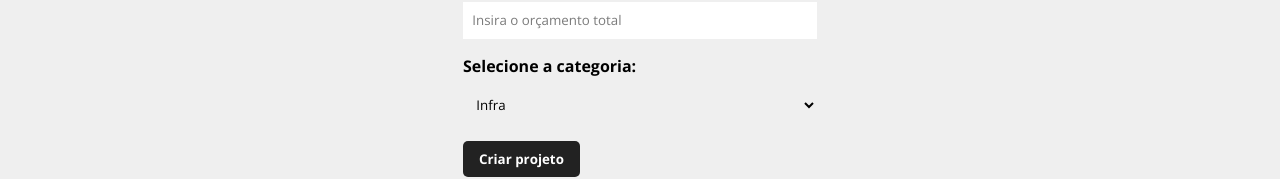
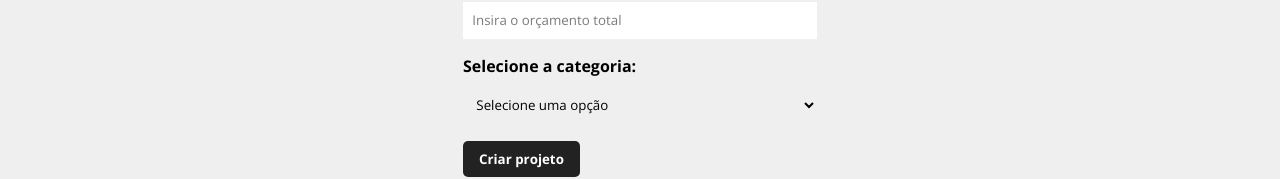
Before and after one commit to qtigerq/Costs, a React (Create React App) app: page /newproject in a window 1280 px wide. Shown: the part 398-577 px from the top of the page. Built offline with nearby package versions, Linux system fonts and the light colour scheme; data requests are answered from the project's data file.

Commit message:
Aula complicada, mas ficou tudo funcionando

```diff
--- a/db.json
+++ b/db.json
@@ -1,5 +1,7 @@
 {
-    "projects": [],
+  "projects": [
+
+  ],
   "categories": [
     {
       "id": 1,
--- a/src/components/form/Input.js
+++ b/src/components/form/Input.js
@@ -1,6 +1,6 @@
 import styles from './Input.module.css'
 
-const Input = ({type, text, name, placeholder, handleOnGhange, value}) => {
+const Input = ({type, text, name, placeholder, handleOnChange, value}) => {
     return (
         <div className={styles.form_control}>
             <label htmlFor={name}>{text}:</label>
@@ -9,7 +9,7 @@ const Input = ({type, text, name, placeholder, handleOnGhange, value}) => {
                 name={name}
                 id={name}
                 placeholder={placeholder}
-                onChange={handleOnGhange}
+                onChange={handleOnChange}
                 value={value}
             />
         </div>
--- a/src/components/form/Select.js
+++ b/src/components/form/Select.js
@@ -1,11 +1,16 @@
 import styles from './Select.module.css'
 
-const Select = ({text, name, options, handleOnGhange, value}) => {
+const Select = ({ text, name, options, handleOnChange, value }) => {
     return (
         <div className={styles.form_control}>
             <label htmlFor={name}>{text}:</label>
-            <select name={name} id={name}>
-                <option disabled>Selecione uma opção</option>
+            <select
+                name={name}
+                id={name}
+                onChange={handleOnChange}
+                value={value || ''}                                             //value no caso do Select for chamado pela tela de edição
+            >
+                <option>Selecione uma opção</option>
                 {options.map((option) => (                                      //Imprimir as categorias do db.json dentro das options do Select
                     <option value={option.id} key={option.id}>
                         {option.name}
--- a/src/components/pages/NewProject.js
+++ b/src/components/pages/NewProject.js
@@ -1,12 +1,42 @@
+import { useNavigate } from 'react-router-dom'                                       //permite redirecionar o usuário (quando der um Post por exemplo)
+
 import ProjetoForm from '../project/ProjectForm'
+
 import styles from './NewProject.module.css'
 
 const NewProject = () => {
+
+    const history = useNavigate();
+
+    const createPost = (project) => {                                   //Metodo para postar dados no BD
+
+        //Inicializando atributos
+        //Se tivesse um backend real, isso seria feito lá.
+        project.cos = 0
+        project.services = []
+
+        fetch('http://localhost:5000/projects', {                       //3. ...nesta rota.
+            method: 'POST',                                             //2. ...pelo método POST...
+            headers: {
+                'Content-Type': 'application/json',                         //Vai se comunicar com JSON
+            },
+            body: JSON.stringify(project),                              //1. Vai mandar os dados do projeto como string...
+        })
+        .then((resp) => resp.json())                                        //Recebe uma resposta e transforma ela em JSON
+        .then((data) => {                                                   //
+            console.log(data)
+            history('/projects', {message: 'Projeto criado com sucesso!'})           //redirecionamento com mensagem
+        })
+        .catch(err => console.log(err))                                     //Recebe um possível erro que der no servidor
+    }
+
+
+
     return (
         <div className={styles.newproject_container}>
             <h1>Criar Projeto</h1>
             <p>Crie seu projeto para poder adicionar os serviços.</p>
-            <ProjetoForm buttonText='Criar projeto'/>
+            <ProjetoForm handleSubmit={createPost} buttonText='Criar projeto'/>                      {/*Com handleSubmit=createPost, quando chamar o formulario vai dizer pra ele que está criando um novo projeto e não editando um existente, chamando a funcao CreatePost*/}
         </div>
     )
 }
--- a/src/components/project/ProjectForm.js
+++ b/src/components/project/ProjectForm.js
@@ -6,9 +6,10 @@ import SubmitButton from '../form/SubmitButton'
 
 import styles from './ProjectForm.module.css'
 
-const ProjectForm = ({buttonText}) => {
+const ProjectForm = ({ handleSubmit, buttonText, projectData }) => {      //handleSubmit vai dizer se é um novo projeto ou um ja existente. ProjectData vai trazer os dados do projeto, caso o formulario seja chamado na tela de edição (ja existente)
 
     const [categories, setCategories] = useState([]);                   //Inicia como arrays vazios, esperando a resposta da API
+    const [project, setProject] = useState([projectData || {}])         //Se o formulario for chamado da tela de edicao, ele vai vir com os dados de ProjectData, senao, vem vazio
 
     useEffect(() => {                                                   //Vai renderizar os dados apenas uma vez, quando for necessário (Sem isso, o React fica renderizando o tempo todo buscando alterações nos dados)
         fetch('http://localhost:5000/categories', {                     //Request para a pseudo-API na url /categorias
@@ -24,12 +25,51 @@ const ProjectForm = ({buttonText}) => {
             .catch((err) => console.log(err))
     }, [])                                                              //Valor inicial de espera: options vazias
 
+    const submit = (event) => {
+        event.preventDefault()                                          //Nao deixa o formulario ser executado como Page Reload.
+        handleSubmit(project)                                           //Executa o método que for passado pela PROP e passa o project que ta cadastrado no form como argumento
+    }
+
+    const handleChange = (event) => {                                           //Funciona com qualquer formulário que tenha um input digitável
+        setProject({ ...project, [event.target.name]: event.target.value })      // ...project=Pegar todos os dados do project até então (state); event.target.name (o nome do INPUT, independente do INPUT preenchido) vai receber event.target.value.
+        console.log(project)
+    }
+
+    const handleCategory = (event) => {                                 //Essa estrutura seria mais pra trabalhar com MongoDB, não com banco relacional (SQL)
+        setProject({
+            ...project, category: {
+                id: event.target.value,
+                name: event.target.options[event.target.selectedIndex].text,             //A partir de event.target.selectedIndex acessamos o item selecionado no evento select (pelo index)
+            }
+        })
+    }
+
     return (
-        <form className={styles.form}>
-            <Input type='text' text='Nome do Projeto' name='nome' placeholder='Insira o nome do projeto'/>
-            <Input type='number' text='Orçamento total' name='budget' placeholder='Insira o orçamento total'/>
-            <Select name='category_id' text='Selecione a categoria' options={categories}/>
-            <SubmitButton text={buttonText}/>
+        <form onSubmit={submit} className={styles.form}>
+            <Input
+                type='text'
+                text='Nome do Projeto'
+                name='name'
+                placeholder='Insira o nome do projeto'
+                handleOnChange={handleChange}
+                value={project.name ? project.name : ''}
+            />
+            <Input
+                type='number'
+                text='Orçamento total'
+                name='budget'
+                placeholder='Insira o orçamento total'
+                handleOnChange={handleChange}
+                value={project.budget ? project.budget : ''}
+            />
+            <Select
+                name='category_id'
+                text='Selecione a categoria'
+                options={categories}
+                handleOnChange={handleCategory}
+                value={project.category ? project.category.id : ''}                     //Se a categoria tiver preenchida, passa o ID dela, senão, passa vazio (para diferenciar edição ou criação)
+            />
+            <SubmitButton text={buttonText} />
         </form>
     )
 }
```
Lines whose indentation alone changed are shown as unchanged.
